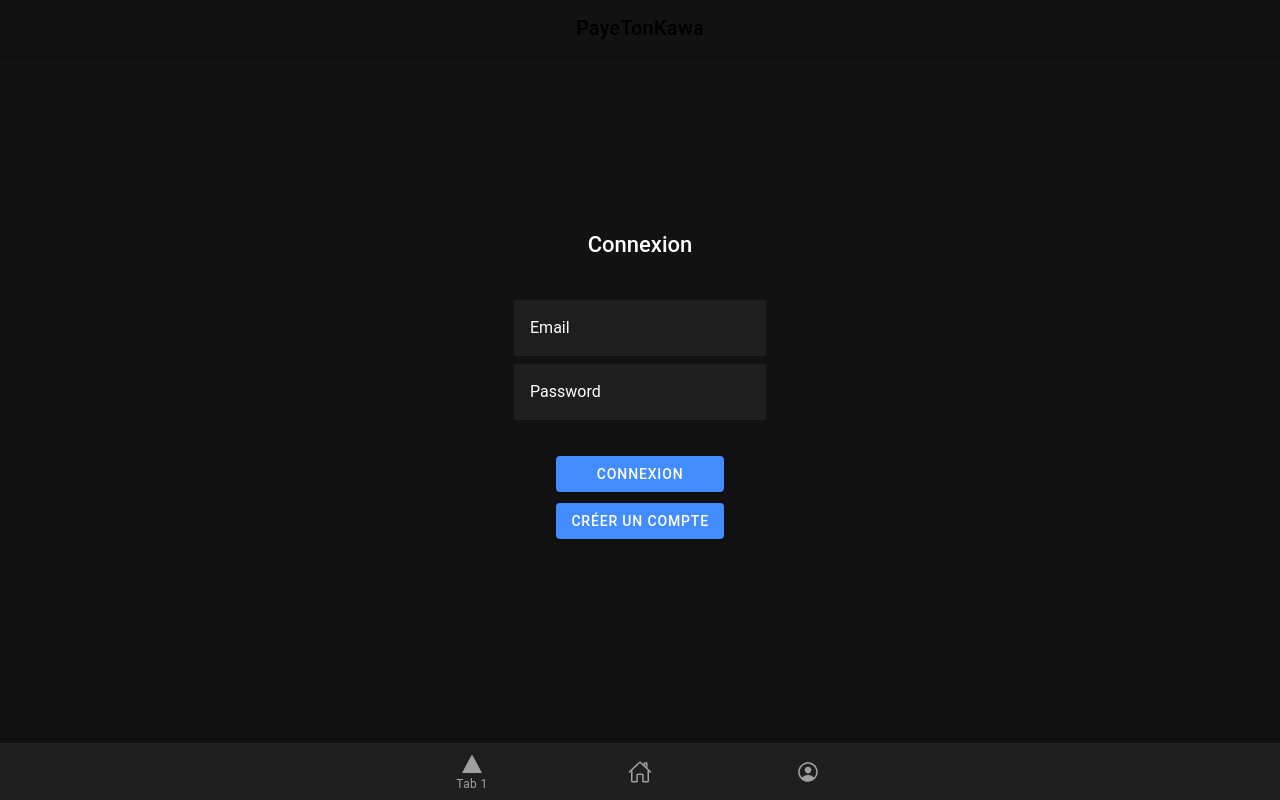
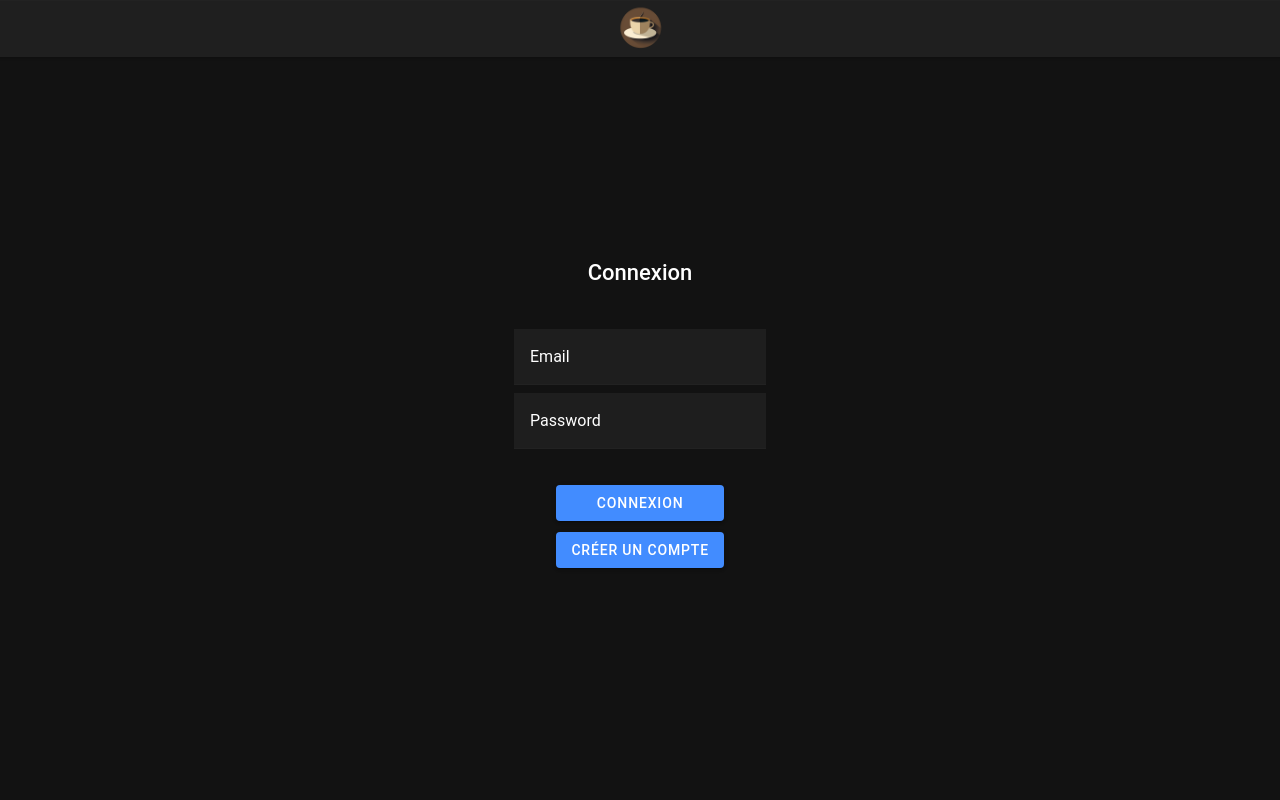
Before and after one commit to DreamTeamOberj/payeTonKawa, a React (Create React App) app: page /login in a window 1280 px wide. Built offline with nearby package versions, Linux system fonts and the light colour scheme.

Commit message:
Add logout page

```diff
--- a/src/App.tsx
+++ b/src/App.tsx
@@ -1,7 +1,7 @@
-import { Redirect, Route } from 'react-router-dom';
+import {Redirect, Route} from 'react-router-dom';
 import {
     IonApp, IonHeader,
-  IonIcon,
+    IonIcon, IonImg,
     IonLabel,
     IonRouterOutlet,
     IonTabBar,
@@ -9,11 +9,10 @@ import {
     IonTabs, IonTitle,
     setupIonicReact
 } from '@ionic/react';
-import { IonReactRouter } from '@ionic/react-router';
-import {homeOutline, personCircleOutline, square, triangle} from 'ionicons/icons';
-import Tab1 from './pages/Tab1';
+import {IonReactRouter} from '@ionic/react-router';
+import {exit, homeOutline, personCircleOutline, square, triangle} from 'ionicons/icons';
 import Login from "./pages/login";
-import Home from  "./pages/home"
+import Home from "./pages/home"
 import profile from "./pages/profile"
 import Product from "./pages/product"
 
@@ -35,44 +34,58 @@ import '@ionic/react/css/display.css';
 
 /* Theme variables */
 import './theme/variables.css';
-import React from "react";
+import React, {useEffect} from "react";
 import SignIn from './pages/signIn';
 import Profile from "./pages/profile";
+import Logout from "./pages/logout";
 
 setupIonicReact();
 
-const App: React.FC = () => (
+const App: React.FC = () => {
+
+    useEffect(() => {
+        const tabBar = document.getElementById('tabBar');
+        const path = window.location.href;
+        if (tabBar !== null && path.includes("login")) {
+            tabBar.style.display = 'none';
+        }
+    });
+
+    return (
         <IonApp>
             <IonHeader>
-      <IonTitle className="ion-text-center ion-margin-vertical">
-        PayeTonKawa
-      </IonTitle>
+                <IonTabBar id="headerTabBar">
+                    <IonTabButton tab="home2" href="/home">
+                        <IonImg src="/assets/icon/icon.png"/>
+                    </IonTabButton>
+                </IonTabBar>
             </IonHeader>
             <IonReactRouter>
                 <IonTabs>
                     <IonRouterOutlet>
-          <Route exact path="/" render={() => <Redirect to="/login" />} />
-          <Route exact path="/login"><Login /></Route>
+                        <Route exact path="/" render={() => <Redirect to="/login"/>}/>
+                        <Route exact path="/login"><Login/></Route>
                         <Route exact path="/sign-in"><SignIn/></Route>
                         <Route exact path="/home"><Home/></Route>
                         <Route exact path="/profile"><Profile/></Route>
                         <Route exact path="/product/:id"><Product/></Route>
+                      <Route exact path="/logout"><Logout/></Route>
                     </IonRouterOutlet>
-        <IonTabBar slot="bottom">
-          <IonTabButton tab="tab1" href="/tab1">
-            <IonIcon icon={triangle} />
-            <IonLabel>Tab 1</IonLabel>
-          </IonTabButton>
+                    <IonTabBar id="tabBar" slot="bottom">
                         <IonTabButton tab="home" href="/home">
-            <IonIcon icon={homeOutline} />
+                            <IonIcon icon={homeOutline}/>
                         </IonTabButton>
                         <IonTabButton tab="Profile" href="/profile">
-            <IonIcon icon={personCircleOutline} />
+                            <IonIcon icon={personCircleOutline}/>
+                        </IonTabButton>
+                        <IonTabButton tab="Logout" href="/logout">
+                            <IonIcon icon={exit}/>
                         </IonTabButton>
                     </IonTabBar>
                 </IonTabs>
             </IonReactRouter>
         </IonApp>
     );
+};
 
 export default App;
```
Lines whose indentation alone changed are shown as unchanged.
